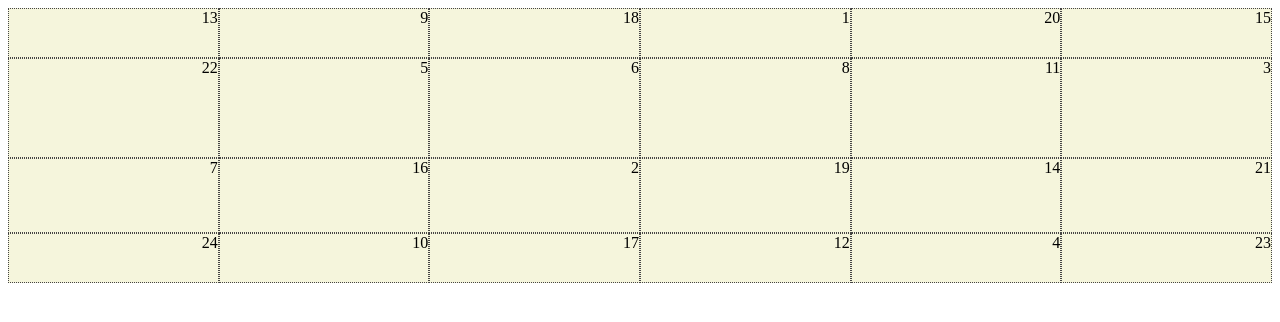
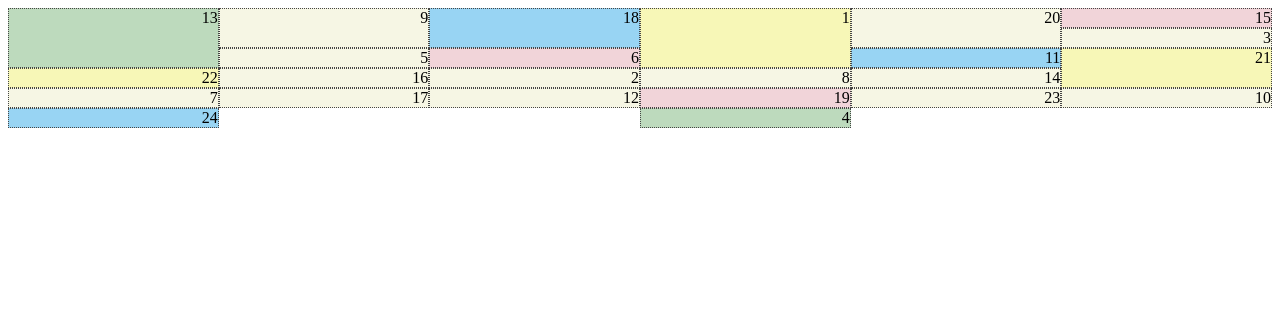
Before and after one commit to areej-hamed/p_tuwaiq, a plain HTML site: page lab_4/number.html in a window 1280 px wide. Drawn offline with Linux system fonts and the light colour scheme.

Commit message:
modefi-number

```diff
--- a/lab_4/number.html
+++ b/lab_4/number.html
@@ -8,118 +8,252 @@
   <style>
     .grid-container {
       display: grid;
-      grid-template-columns: repeat(6, 1fr);
-      grid-template-rows: 50px 100px 75px 50px;
-      justify-content: center;
-      align-content: center;
     }
 
-    .grid-item {
-      background-color: beige;
+    .grid-item-1:nth-child(1) {
+      order: 4;
+      background-color: rgb(247, 247, 183);
       color: black;
       border: 1px dotted rgb(70, 69, 69);
       text-align:end;
+      grid-column: 4/4;
+      grid-row: 1/5;
     }
+    .grid-item-2:nth-child(2) {
+      order: 15;
+      background-color: rgb(246, 246, 228);
+      color: black;
+      border: 1px dotted rgb(70, 69, 69);
+      text-align:end;
+      grid-column-start: 3;
+      grid-row-start: 5;
+    }
+    .grid-item-3:nth-child(3) {
+      order: 12;
+      background-color: rgb(246, 246, 228);
+      color: black;
+      border: 1px dotted rgb(70, 69, 69);
+      text-align:end;
+      grid-column-start: 6;
+      grid-row-start: 3;
+    }
+    .grid-item-4:nth-child(4) {
+      order: 23;
+      background-color: rgb(189, 218, 189);
+      color: black;
+      border: 1px dotted rgb(70, 69, 69);
+      text-align:end;
+      grid-column-start: 4;
+      grid-row-start: 7;
+    }
+    .grid-item-5:nth-child(5) {
+      order: 8;
+      background-color: rgb(246, 246, 228);
+      color: black;
+      border: 1px dotted rgb(70, 69, 69);
+      text-align:end;
+      grid-column-start: 2;
+      grid-row-start: 4;
+    }
+    .grid-item-6:nth-child(6) {
+      order: 9;
+      background-color: rgb(241, 212, 217);
+      color: black;
+      border: 1px dotted rgb(70, 69, 69);
+      text-align:end;
+      grid-column-start: 3;
+      grid-row-start: 4;
+    }
+    .grid-item-7:nth-child(7) {
+      order: 13;
+      background-color: rgb(246, 246, 228);
+      color: black;
+      border: 1px dotted rgb(70, 69, 69);
+      text-align:end;
+      grid-column-start: 1;
+      grid-row-start: 6;
+    }
+    .grid-item-8:nth-child(8) {
+      order: 10;
+      background-color: rgb(246, 246, 228);
+      color: black;
+      border: 1px dotted rgb(70, 69, 69);
+      text-align:end;
+      grid-column-start: 4;
+      grid-row-start: 5;
+    }
+    .grid-item-9:nth-child(9) {
+      order: 2;
+      background-color: rgb(246, 246, 228);
+      color: black;
+      border: 1px dotted rgb(70, 69, 69);
+      text-align:end;
+      grid-column: 2/3;
+      grid-row: 1/4;
 
-    .grid-item:nth-child(1) {
-      order: 4;
     }
-    .grid-item:nth-child(2) {
-      order: 15;
+    .grid-item-10:nth-child(10) {
+      order: 20;
+      background-color: rgb(246, 246, 228);
+      color: black;
+      border: 1px dotted rgb(70, 69, 69);
+      text-align:end;
+      grid-column: 6/6;
+      grid-row-start: 6;
     }
-    .grid-item:nth-child(3) {
-      order: 12;
+    .grid-item-11:nth-child(11) {
+      order: 11;
+      background-color: rgb(152, 212, 243);
+      color: black;
+      border: 1px dotted rgb(70, 69, 69);
+      text-align:end;
+      grid-column-start: 5;
+      grid-row-start: 4;
     }
-    .grid-item:nth-child(4) {
-      order: 23;
+    .grid-item-12:nth-child(12) {
+      order: 21;
+      background-color: rgb(246, 246, 228);
+      color: black;
+      border: 1px dotted rgb(70, 69, 69);
+      text-align:end;
+      grid-column-start: 3;
+      grid-row-start: 6;
     }
-    .grid-item:nth-child(5) {
-      order: 8;
+    .grid-item-13:nth-child(13) {
+      order: 1;
+      background-color: rgb(189, 218, 189);
+      color: black;
+      border: 1px dotted rgb(70, 69, 69);
+      text-align:end;
+      grid-column: 1/1;
+      grid-row: 1/5;
     }
-    .grid-item:nth-child(6) {
-      order: 9;
+    .grid-item-14:nth-child(14) {
+      order: 17;
+      background-color: rgb(246, 246, 228);
+      color: black;
+      border: 1px dotted rgb(70, 69, 69);
+      text-align:end;
+      grid-column-start: 5;
+      grid-row-start: 5;
     }
-    .grid-item:nth-child(7) {
-      order: 13;
+    .grid-item-15:nth-child(15) {
+      order: 6;
+      background-color: rgb(241, 212, 217);
+      color: black;
+      border: 1px dotted rgb(70, 69, 69);
+      text-align:end;
+      grid-column: 6/6;
+      grid-row: 1/3;
     }
-    .grid-item:nth-child(8) {
-      order: 10;
+    .grid-item-16:nth-child(16) {
+      order: 14;
+      background-color: rgb(246, 246, 228);
+      color: black;
+      border: 1px dotted rgb(70, 69, 69);
+      text-align:end;
+      grid-column-start: 2;
+      grid-row-start: 5;
     }
-    .grid-item:nth-child(9) {
-      order: 2;
+    .grid-item-17:nth-child(17) {
+      order: 20;
+      background-color: rgb(246, 246, 228);
+      color: black;
+      border: 1px dotted rgb(70, 69, 69);
+      text-align:end;
+      grid-column-start: 2;
+      grid-row-start: 6;
     }
-    .grid-item:nth-child(10) {
-      order: 20;
+    .grid-item-18:nth-child(18) {
+      order: 3;
+      background-color: rgb(152, 212, 243);
+      color: black;
+      border: 1px dotted rgb(70, 69, 69);
+      text-align:end;
+      grid-column: 3/3;
+      grid-row: 1/4;
     }
-    .grid-item:nth-child(11) {
-      order: 11;
+    .grid-item-19:nth-child(19) {
+      order: 16;
+      background-color: rgb(241, 212, 217);
+      color: black;
+      border: 1px dotted rgb(70, 69, 69);
+      text-align:end;
+      grid-column-start: 4;
+      grid-row-start: 6;
     }
-    .grid-item:nth-child(12) {
-      order: 21;
+    .grid-item-20:nth-child(20) {
+      order: 5;
+      background-color: rgb(246, 246, 228);
+      color: black;
+      border: 1px dotted rgb(70, 69, 69);
+      text-align:end;
+      grid-column: 5/5;
+      grid-row: 1/4;
     }
-    .grid-item:nth-child(13) {
-      order: 1;
+    .grid-item-21:nth-child(21) {
+      order: 18;
+      background-color: rgb(247, 247, 183);
+      color: black;
+      border: 1px dotted rgb(70, 69, 69);
+      text-align:end;
+      grid-column: 6/6;
+      grid-row: 4/6;
     }
-    .grid-item:nth-child(14) {
-      order: 17;
+    .grid-item-22:nth-child(22) {
+      order: 7;
+      background-color: rgb(247, 247, 183);
+      color: black;
+      border: 1px dotted rgb(70, 69, 69);
+      text-align:end;
+      grid-column-start: 1;
+      grid-row-start: 5;
     }
-    .grid-item:nth-child(15) {
-      order: 6;
+    .grid-item-23:nth-child(23) {
+      order: 24;
+      background-color: rgb(246, 246, 228);
+      color: black;
+      border: 1px dotted rgb(70, 69, 69);
+      text-align:end;
+      grid-column: 5/5;
+
     }
-    .grid-item:nth-child(16) {
-      order: 14;
-    }
-    .grid-item:nth-child(17) {
-      order: 20;
-    }
-    .grid-item:nth-child(18) {
-      order: 3;
-    }
-    .grid-item:nth-child(19) {
-      order: 16;
-    }
-    .grid-item:nth-child(20) {
-      order: 5;
-    }
-    .grid-item:nth-child(21) {
-      order: 18;
-    }
-    .grid-item:nth-child(22) {
-      order: 7;
-    }
-    .grid-item:nth-child(23) {
-      order: 24;
-    }
-    .grid-item:nth-child(24) {
+    .grid-item-24:nth-child(24) {
       order: 19;
+      background-color: rgb(152, 212, 243);
+      color: black;
+      border: 1px dotted rgb(70, 69, 69);
+      text-align:end;
+      grid-column-start: 1;
+      grid-row-start: 7;
     }
   </style>
   <body>
     <div class="grid-container">
-      <div class="grid-item">1</div>
-      <div class="grid-item">2</div>
-      <div class="grid-item">3</div>
-      <div class="grid-item">4</div>
-      <div class="grid-item">5</div>
-      <div class="grid-item">6</div>
-      <div class="grid-item">7</div>
-      <div class="grid-item">8</div>
-      <div class="grid-item">9</div>
-      <div class="grid-item">10</div>
-      <div class="grid-item">11</div>
-      <div class="grid-item">12</div>
-      <div class="grid-item">13</div>
-      <div class="grid-item">14</div>
-      <div class="grid-item">15</div>
-      <div class="grid-item">16</div>
-      <div class="grid-item">17</div>
-      <div class="grid-item">18</div>
-      <div class="grid-item">19</div>
-      <div class="grid-item">20</div>
-      <div class="grid-item">21</div>
-      <div class="grid-item">22</div>
-      <div class="grid-item">23</div>
-      <div class="grid-item">24</div>
+      <div class="grid-item-1">1</div>
+      <div class="grid-item-2">2</div>
+      <div class="grid-item-3">3</div>
+      <div class="grid-item-4">4</div>
+      <div class="grid-item-5">5</div>
+      <div class="grid-item-6">6</div>
+      <div class="grid-item-7">7</div>
+      <div class="grid-item-8">8</div>
+      <div class="grid-item-9">9</div>
+      <div class="grid-item-10">10</div>
+      <div class="grid-item-11">11</div>
+      <div class="grid-item-12">12</div>
+      <div class="grid-item-13">13</div>
+      <div class="grid-item-14">14</div>
+      <div class="grid-item-15">15</div>
+      <div class="grid-item-16">16</div>
+      <div class="grid-item-17">17</div>
+      <div class="grid-item-18">18</div>
+      <div class="grid-item-19">19</div>
+      <div class="grid-item-20">20</div>
+      <div class="grid-item-21">21</div>
+      <div class="grid-item-22">22</div>
+      <div class="grid-item-23">23</div>
+      <div class="grid-item-24">24</div>
     </div>
   </body>
 </html>
```
